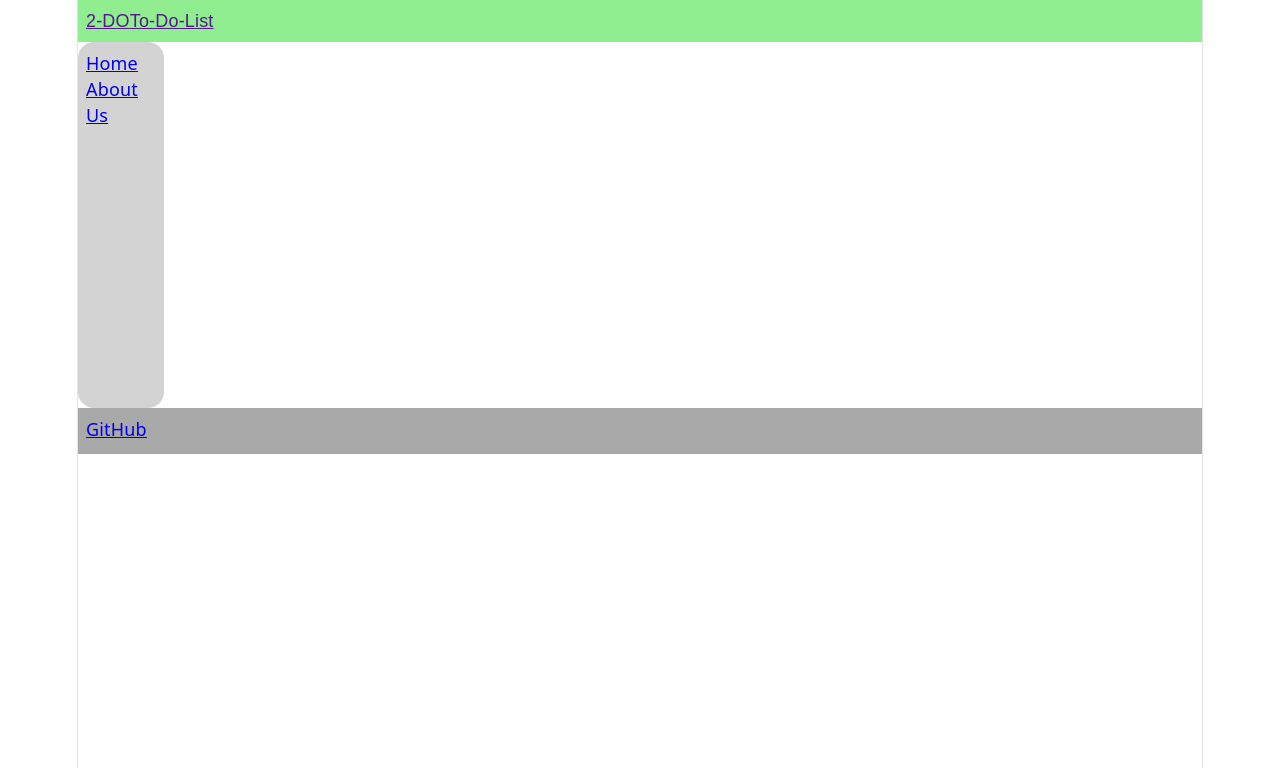
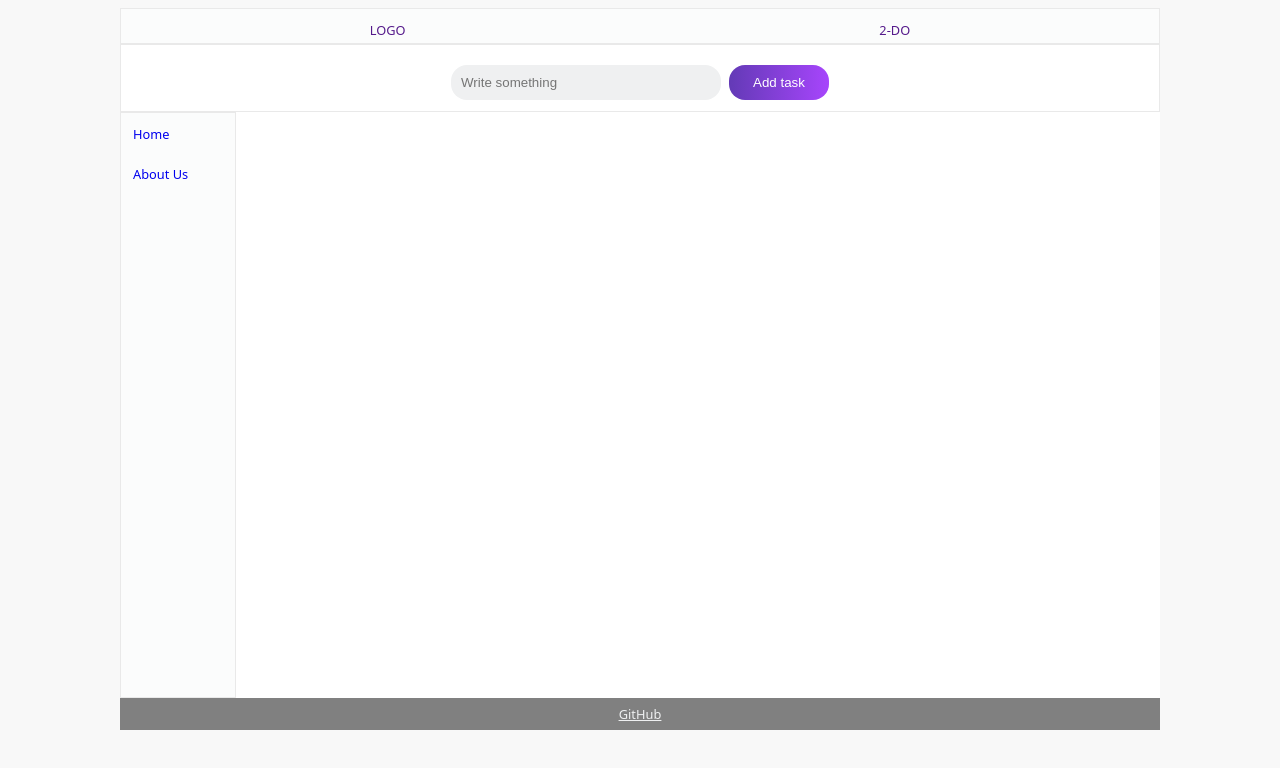
Before and after one commit to dantebesong321-code/to-do-list-app, a React (Vite) app: page / in a window 1280 px wide. Shown: the top 768 px of the page. Built offline with nearby package versions, Linux system fonts and the light colour scheme.

Commit message:
"update"

```diff
--- a/src/App.css
+++ b/src/App.css
@@ -1,184 +1,106 @@
-/* .counter {
-  font-size: 16px;
-  padding: 5px 10px;
-  border-radius: 5px;
-  color: var(--accent);
-  background: var(--accent-bg);
-  border: 2px solid transparent;
-  transition: border-color 0.3s;
-  margin-bottom: 24px;
-
-  &:hover {
-    border-color: var(--accent-border);
-  }
-  &:focus-visible {
-    outline: 2px solid var(--accent);
-    outline-offset: 2px;
-  }
+body {
+  font-family: system-ui, "Segoe UI", Roboto, sans-serif;
+  background-color: rgb(248, 248, 248);
+  margin-left: 120px;
+  margin-right: 120px;
 }
 
-.hero {
-  position: relative;
-
-  .base,
-  .framework,
-  .vite {
-    inset-inline: 0;
-    margin: 0 auto;
+#root {
+  background-color: #ffffff;
 }
 
-  .base {
-    width: 170px;
-    position: relative;
-    z-index: 0;
+.nav-bar {
+  display: flex;
+  justify-content: space-around;
+  flex-direction: row;
+  padding: 12px;
+  background-color: #fbfcfc;
+  border: 1px solid #e9e9e9;
+  height: 10px;
+  top: 0;
+  z-index: 100;
+}
+.nav-bar a{
+  text-decoration: none;
+  font-size: 0.8rem;
 }
 
-  .framework,
-  .vite {
-    position: absolute;
+h2, h3  {
+  text-align: center;
+  text-align: center;
+  color: #1a151e;
+}
+.task-container {
+  display: flex;
+  justify-content: center;
+  padding: 12px;
+  height: 50px;
+  padding: 8px;
+  border: 1px solid #e9e9e9;
+}
+.tasks {
+  display: flex;
+  flex-wrap: wrap;
+  flex-direction: column;
+  padding: 12px;
+  border-radius: 30px;
+  gap: 8px;
 }
 
-  .framework {
-    z-index: 1;
-    top: 34px;
-    height: 28px;
-    transform: perspective(2000px) rotateZ(300deg) rotateX(44deg) rotateY(39deg)
-      scale(1.4);
+.add-task-btn {
+  border-radius: 16px;
+  display: flex;
+  width: 100px;
+  justify-content: center;
+  align-items: center;
+  background: #833AB4;
+background: linear-gradient(90deg,rgb(99, 58, 182) 0%, rgb(167, 69, 252) 100%);
+  color: #ffffff;
+  border: none;
+  padding: 10px;
 }
-
-  .vite {
-    z-index: 0;
-    top: 107px;
-    height: 26px;
-    width: auto;
-    transform: perspective(2000px) rotateZ(300deg) rotateX(40deg) rotateY(39deg)
-      scale(0.8);
-  }
-}
-
-#center {
+.input-zone {
   display: flex;
-  flex-direction: column;
-  gap: 25px;
-  place-content: center;
-  place-items: center;
-  flex-grow: 1;
-
-  @media (max-width: 1024px) {
-    padding: 32px 20px 24px;
-    gap: 18px;
-  }
-}
-
-#next-steps {
-  display: flex;
-  border-top: 1px solid var(--border);
-  text-align: left;
-
-  & > div {
-    flex: 1 1 0;
-    padding: 32px;
-    @media (max-width: 1024px) {
-      padding: 24px 20px;
-    }
-  }
-
-  .icon {
-    margin-bottom: 16px;
-    width: 22px;
-    height: 22px;
-  }
-
-  @media (max-width: 1024px) {
-    flex-direction: column;
-    text-align: center;
-  }
-}
-
-#docs {
-  border-right: 1px solid var(--border);
-
-  @media (max-width: 1024px) {
-    border-right: none;
-    border-bottom: 1px solid var(--border);
-  }
-}
-
-#next-steps ul {
-  list-style: none;
-  padding: 0;
-  display: flex;
-  gap: 8px;
-  margin: 32px 0 0;
-
-  .logo {
-    height: 18px;
+  flex-grow: 20%;
+  border-radius: 16px;
+  height: 20px;
+  padding: 10px;
+  width: 250px;
+  border: none;
+  background-color: #eff0f1;
 }
 
 a {
-    color: var(--text-h);
-    font-size: 16px;
-    border-radius: 6px;
-    background: var(--social-bg);
-    display: flex;
-    padding: 6px 12px;
-    align-items: center;
-    gap: 8px;
   text-decoration: none;
-    transition: box-shadow 0.3s;
-
-    &:hover {
-      box-shadow: var(--shadow);
-    }
-    .button-icon {
-      height: 18px;
-      width: 18px;
-    }
+  font-size: 0.8rem;
 }
 
-  @media (max-width: 1024px) {
-    margin-top: 20px;
-    flex-wrap: wrap;
-    justify-content: center;
 
-    li {
-      flex: 1 1 calc(50% - 8px);
+
+/* SIDE BAR*/
+.side-bar {
+  display: flex;
+  flex-direction: column;
+  padding: 12px;
+  background-color: #fbfcfc;
+  border: 1px solid #e9e9e9;
+  width: 90px; /* sidebar feel */
+  height: 70vh;
+  top: 0;
+  z-index: 100;
 }
 
-    a {
-      width: 100%;
+/* FOOTER*/
+#footer {
+  display: flex;
   justify-content: center;
-      box-sizing: border-box;
+  background-color: grey;
+  align-items: center;
+  height: 32px;
+  color: #eff0f1;
+  text-decoration: underline;
 }
+#footer a {
+  color: #eff0f1;
+  text-decoration: underline;
 }
-}
-
-#spacer {
-  height: 88px;
-  border-top: 1px solid var(--border);
-  @media (max-width: 1024px) {
-    height: 48px;
-  }
-}
-
-.ticks {
-  position: relative;
-  width: 100%;
-
-  &::before,
-  &::after {
-    content: '';
-    position: absolute;
-    top: -4.5px;
-    border: 5px solid transparent;
-  }
-
-  &::before {
-    left: 0;
-    border-left-color: var(--border);
-  }
-  &::after {
-    right: 0;
-    border-right-color: var(--border);
-  }
-} */
--- a/src/App.jsx
+++ b/src/App.jsx
@@ -1,14 +1,24 @@
 import './App.css';
-import Navbar from './components/Navbar.jsx';
-import Footer from "./components/Footer.jsx";
-import Sidebar from "./components/Sidebar.jsx";
+import Navbar from './components/Navbar.jsx'
+import Footer from "./components/Footer.jsx"
+import Sidebar from "./components/Sidebar.jsx"
+import Task from "./components/Task.jsx"
+import List from "./components/List.jsx"
+
 
 function App() {
 
   return (
     <>
       <Navbar />
-      <Sidebar />
+
+      {/* <div className="main-container"> */}
+      <div>
+        <List />
+        <Task>
+        </Task>
+        <Sidebar />
+      </div>
       <Footer />
     </>
   );
--- a/src/components/Footer.jsx
+++ b/src/components/Footer.jsx
@@ -1,13 +1,8 @@
 function Footer() {
-const sideBarStyle = {
-  backgroundColor: "darkgrey",
-  padding: "8px",
-  height: "30px"
 
-};
 
   return (
-    <div style={sideBarStyle}>
+    <div id="footer">
       <a href="https://github.com/dantebesong321-code/to-do-list-app.git">
         GitHub
       </a>
--- /dev/null
+++ b/src/components/List.jsx
@@ -0,0 +1,32 @@
+import allTasks from "../data/tasks.json";
+//------- BODY --------
+//-------New input section --------
+// Show input new task input-type = "text"
+// creat new input button
+
+
+//-------List display section --------
+// extract list from json file into new array in js/react - done
+// show list
+// push (CANNOT MUTATE THE ORIGIN)
+// map
+//setState
+// another state
+// onClick
+
+const allTasksArr = allTasks;
+
+function List() {
+
+  let taskList = allTasksArr.map((element) => {
+    return <li>{element}</li>
+  });
+
+
+  return (
+    <div>
+    </div>
+  );
+}
+
+export default List;
--- a/src/components/Navbar.jsx
+++ b/src/components/Navbar.jsx
@@ -1,18 +1,10 @@
 function Navbar(){
 
-const navBarStyle = {
-  fontFamily: "Arial",
-  backgroundColor: "lightgreen",
-  Display: "flex",
-  justifyContent: "spacebetween",
-  padding: "8px"
-}
 
 return (
-  <div style={navBarStyle}>
+  <div className="nav-bar">
+    <a href="">LOGO</a>
     <a href="">2-DO</a>
-    <a href="">To-Do-List</a>
-
   </div>
 );
 
--- a/src/components/Sidebar.jsx
+++ b/src/components/Sidebar.jsx
@@ -1,17 +1,18 @@
 function Sidebar() {
 
-const sideBarStyle = {
-  backgroundColor: "lightgrey",
-  width: "70px",
-  height: "350px",
-  padding: "8px",
-  textDecoration: "none",
-  textColor: "white",
-  borderRadius: "16px"
-};
+// const sideBarStyle = {
+//   backgroundColor: "#fbfcfc",
+//   border: "#e9e9e9 solid 1px",
+//   width: "70px",
+//   height: "350px",
+//   padding: "8px",
+//   textDecoration: "none",
+//   textColor: "white",
+//   borderRadius: "4px",
+// };
 
   return (
-    <div style={sideBarStyle}>
+    <div className="side-bar">
       <a href="Home-Page">Home</a> <br />
       <a href="About Us">About Us</a>
     </div>
--- /dev/null
+++ b/src/components/Task.jsx
@@ -0,0 +1,21 @@
+
+
+function Task() {
+
+  return (
+
+    <div className="task-container">
+      <div className="tasks">
+        <input
+          className="input-zone"
+          type="text"
+          placeholder="Write something"
+        />
+        <button className="add-task-btn">Add task</button>
+      </div>
+    </div>
+
+  );
+}
+
+export default Task;
--- /dev/null
+++ b/src/data/tasks.json
@@ -0,0 +1,9 @@
+[
+  { "task": "Read the project brief", "completed": true},
+  { "task": "Create a project repository", "completed": false},
+  { "task": "Create React application using Vite", "completed": false},
+  { "task": "Finish Day 1 Development Tasks", "completed": false},
+  { "task": "Finish Day 1 Research Tasks", "completed": false},
+  { "task": "Finish Day 2 Development Tasks", "completed": false},
+  { "task": "Finish Day 2 Research Tasks", "completed": false}
+]
--- a/src/index.css
+++ b/src/index.css
@@ -1,4 +1,4 @@
- :root {
+ /* :root {
   --text: #6b6375;
   --text-h: #08060d;
   --bg: #fff;
@@ -108,4 +108,4 @@ code {
   line-height: 135%;
   padding: 4px 8px;
   background: var(--code-bg);
-}
+}  */
```
Also changed, not shown: src/components/Container.jsx (added, +14 -0 lines), src/components/MainContainer.jsx (added), src/data/README.md (added). Lines whose indentation alone changed are shown as unchanged.
